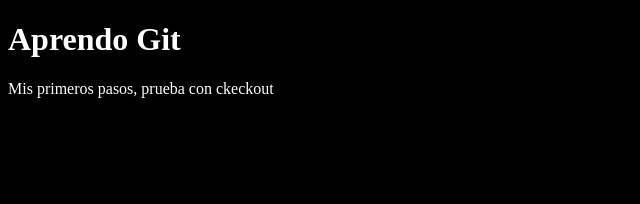
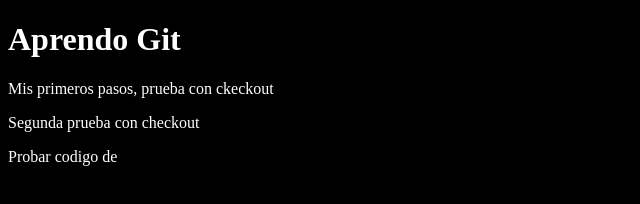
Before and after one commit to Wilmer200520t/Aprendo_Git, a website: page index.html in a window 1280 px wide. Shown: the whole page, without its empty margins (0-640 px from the left). Drawn offline with Linux system fonts and the light colour scheme.

Commit message:
add branch html

```diff
--- a/index.html
+++ b/index.html
@@ -9,5 +9,7 @@
 <body>
     <h1>Aprendo Git</h1>
     <p>Mis primeros pasos, prueba con ckeckout</p>
+    <p>Segunda prueba con checkout</p>
+    <p>Probar codigo de </p>
 </body>
 </html>
```
